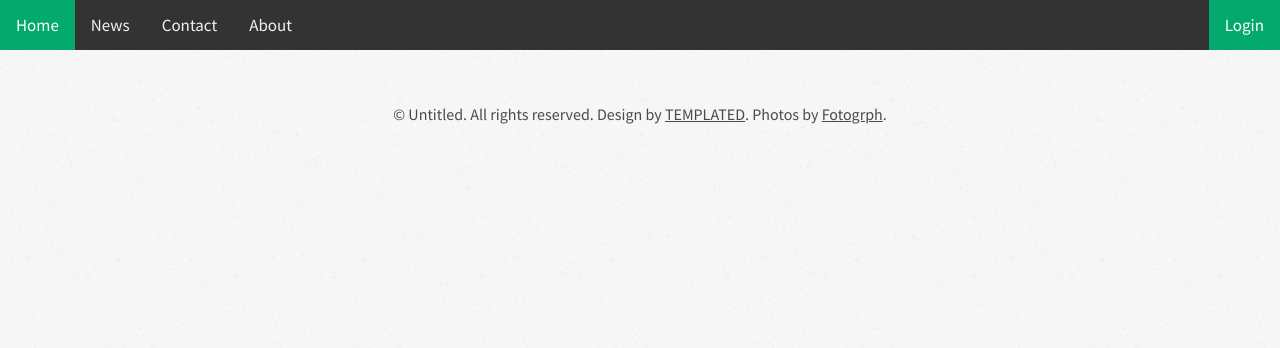
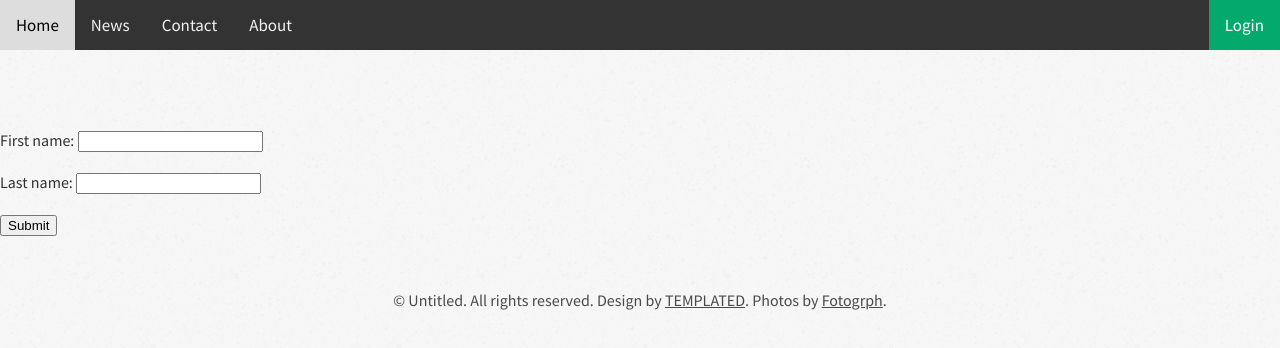
Before and after one commit to OsamcoNegtiv/parcheesiawebsite.github.io, a plain HTML site: page login.html in a window 1280 px wide. Drawn offline with Linux system fonts and the light colour scheme.

Commit message:
Added Login Form

```diff
--- a/default.css
+++ b/default.css
@@ -579,6 +579,8 @@ ul.style3 .first {
 .topnav {
   background-color: #333;
   overflow: hidden;
+  position: sticky;
+  top: 0;
 }
 
 /* Style the links inside the navigation bar */
@@ -618,3 +620,9 @@ ul.style3 .first {
   background-color: #04AA6D;
   color: white;
 }
+
+/* Makes the Login form Better */
+.form {
+	text-align: center;
+	margin: auto;
+}
--- a/login.html
+++ b/login.html
@@ -25,11 +25,21 @@ Released   : 20131117
 </head>
 <body>
   <div class="topnav">
-  <a class="active" href="#home">Home</a>
+    <a href="index.html">Home</a>
     <a href="#news">News</a>
     <a href="#contact">Contact</a>
     <a href="#about">About</a>
-  <a class="active" style="float:right" href="login()">Login</a>
+    <a class="active" style="float:right" href="login.html">Login</a>
+  </div>
+  <div>
+    <form action="/action_page.php">
+      <br><br><br><br>
+      <label for="uname">First name:</label>
+      <input type="text" id="uname" name="uname"><br><br>
+      <label for="password">Last name:</label>
+      <input type="text" id="password" name="password"><br><br>
+      <input type="submit" value="Submit">
+    </form>
   </div>
   <div id="footer">
     <p>&copy; Untitled. All rights reserved. Design by <a href="http://templated.co" rel="nofollow">TEMPLATED</a>. Photos by <a href="http://fotogrph.com/">Fotogrph</a>.</p>
```
Also changed, not shown: index.html (+2 -2 lines). Lines whose indentation alone changed are shown as unchanged.
